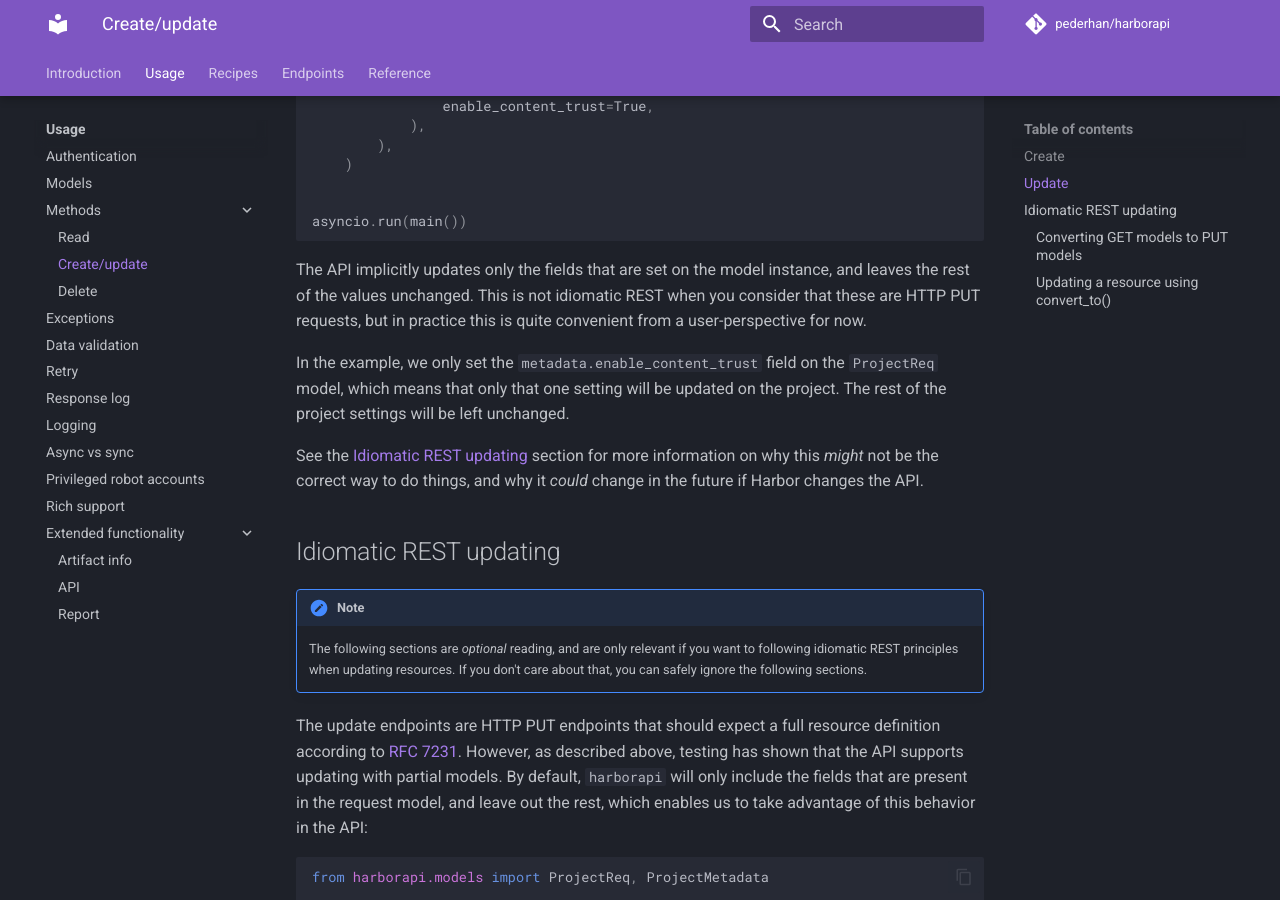
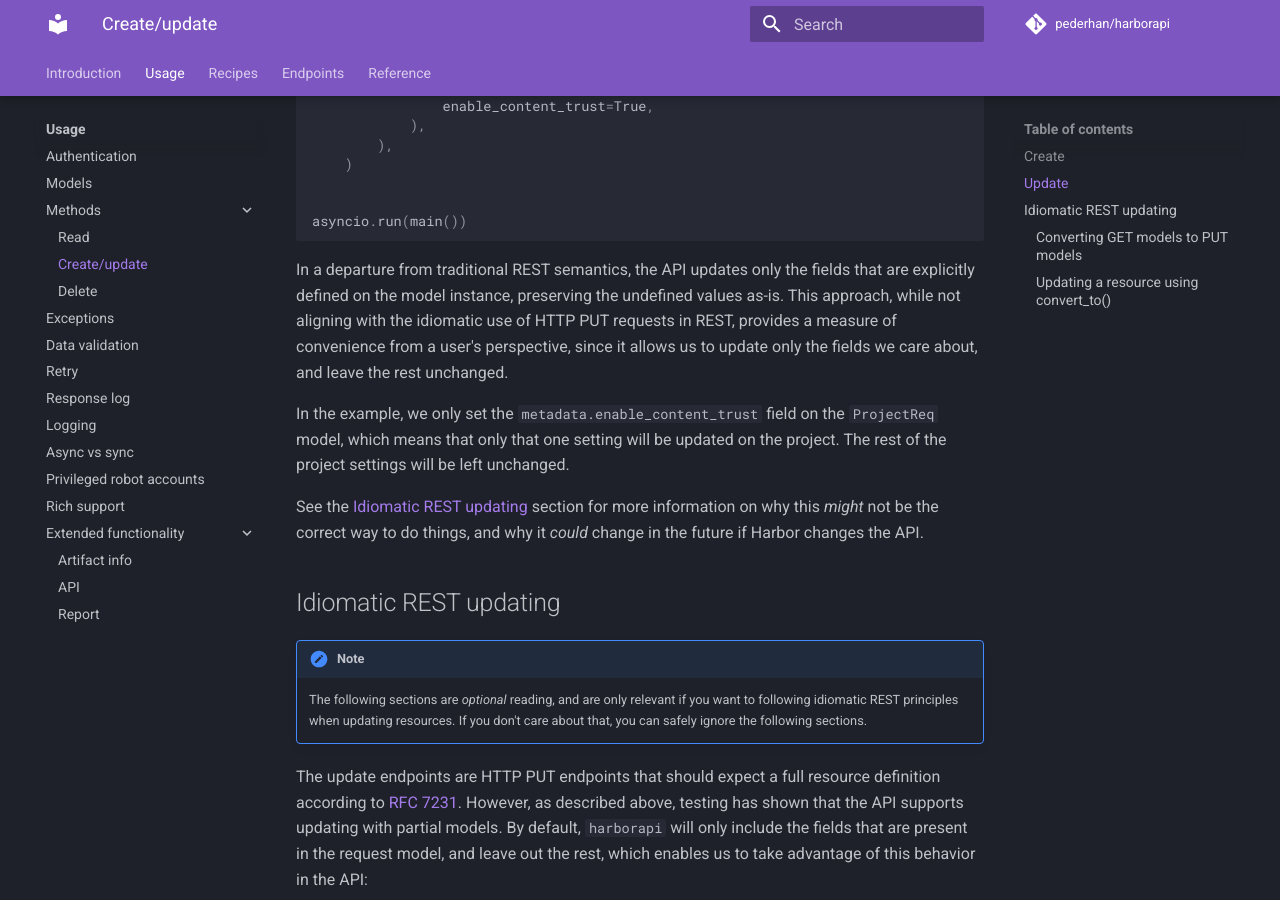
Before and after one commit to unioslo/harborapi, an MkDocs documentation site: the page built from docs/usage/methods/create-update.md, in a window 1280 px wide and 900 px high, scrolled down 1578 px. Built offline with MkDocs 1.6.1 and Material for MkDocs 9.7.7, drawn with Linux system fonts in a browser that asks for light colours; comment, search, counter and statistics services are not loaded.

Commit message:
Docs: clarify partial updates

````diff
--- a/docs/usage/methods/create-update.md
+++ b/docs/usage/methods/create-update.md
@@ -64,7 +64,7 @@
 asyncio.run(main())
 ```
 
-The API implicitly updates only the fields that are set on the model instance, and leaves the rest of the values unchanged. This is not idiomatic REST when you consider that these are HTTP PUT requests, but in practice this is quite convenient from a user-perspective for now.
+In a departure from traditional REST semantics, the API updates only the fields that are explicitly defined on the model instance, preserving the undefined values as-is. This approach, while not aligning with the idiomatic use of HTTP PUT requests in REST, provides a measure of convenience from a user's perspective, since it allows us to update only the fields we care about, and leave the rest unchanged.
 
 In the example, we only set the `metadata.enable_content_trust` field on the `ProjectReq` model, which means that only that one setting will be updated on the project. The rest of the project settings will be left unchanged.
 
````
